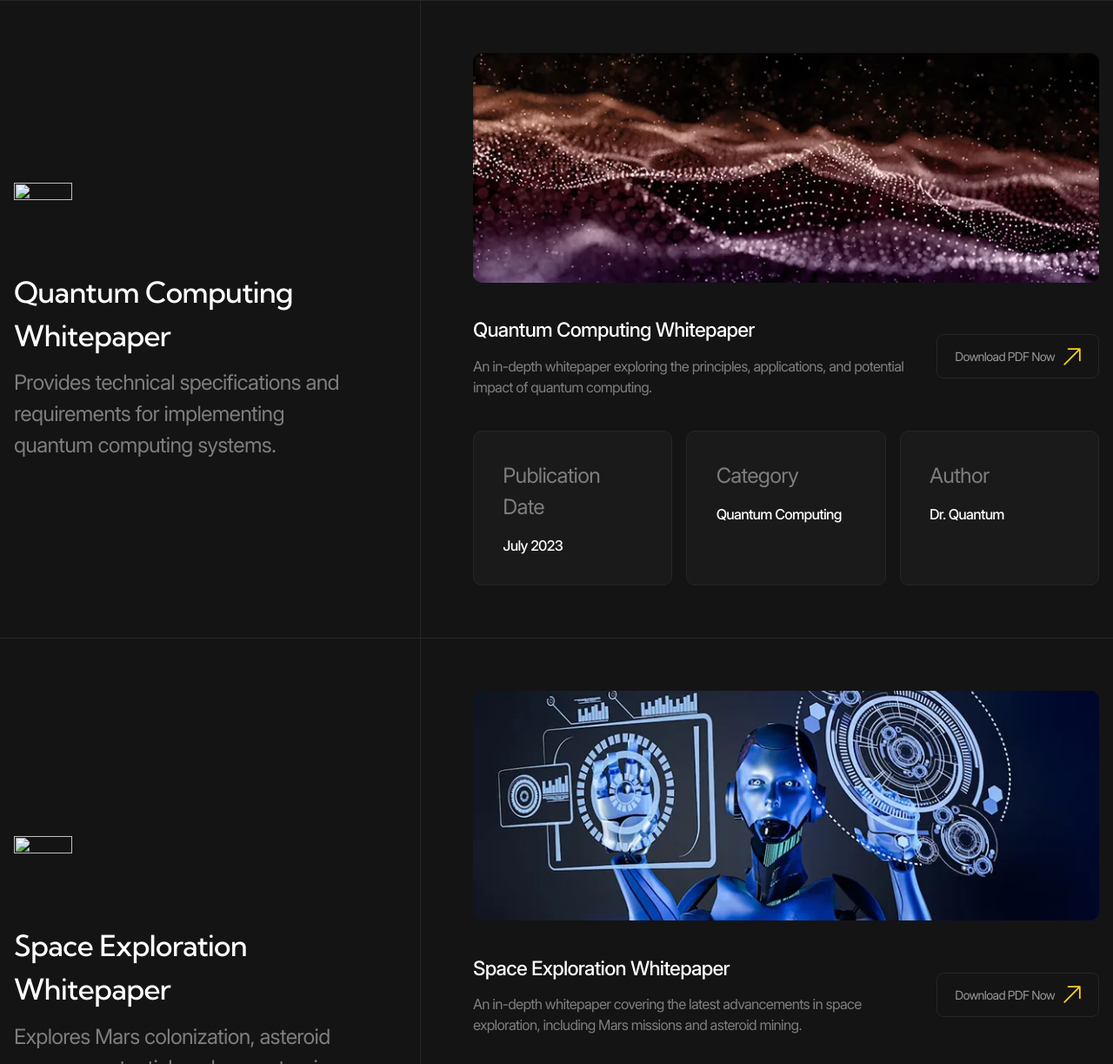
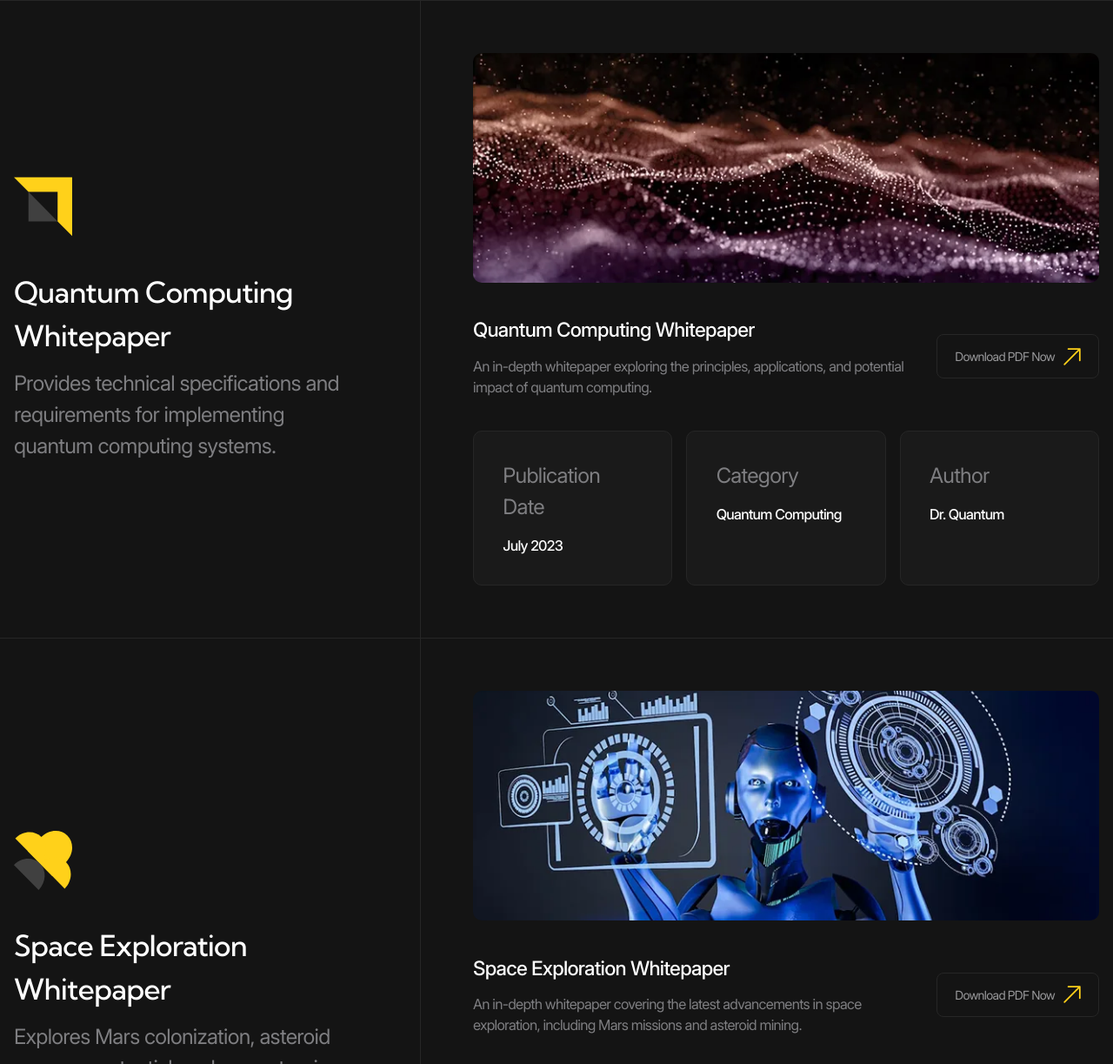
Before and after one commit to Maxim-Belyi/pet_future_tech, a website: page resources.html in a window 1280 px wide. Shown: the part 879-2102 px from the top of the page at 87% size. Drawn offline with Linux system fonts and the light colour scheme.

Commit message:
minor fixes

```diff
--- a/resources.html
+++ b/resources.html
@@ -152,7 +152,7 @@
                 <div class="card container">
                   <div class="card__preview">
                     <div class="card__preview-main">
-                      <img class="card__preview-icon" src="./images/resources/resources-icon-1.svg" alt="" width="80"
+                      <img class="card__preview-icon" src="./images/resources/icon-1.svg" alt="" width="80"
                         height="80" />
                       <div class="card__preview-info">
                         <h3 class="card__preview-title">Quantum Computing Whitepaper</h3>
@@ -198,7 +198,7 @@
                   <div class="card__preview">
                     <div class="card__preview-main">
 
-                      <img class="card__preview-icon" src="./images/resources/resources-icon-2.svg" alt="" width="80"
+                      <img class="card__preview-icon" src="./images/resources/icon-2.svg" alt="" width="80"
                         height="80" />
                       <div class="card__preview-info">
 
```
